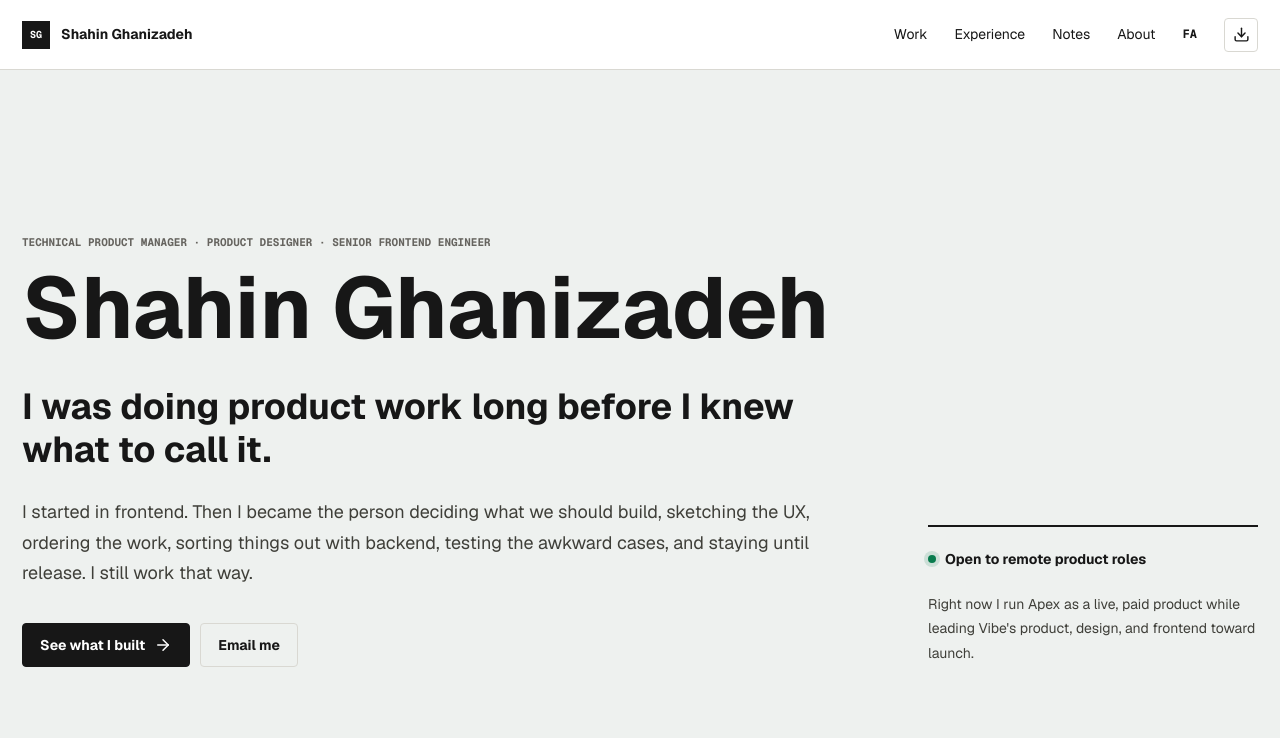
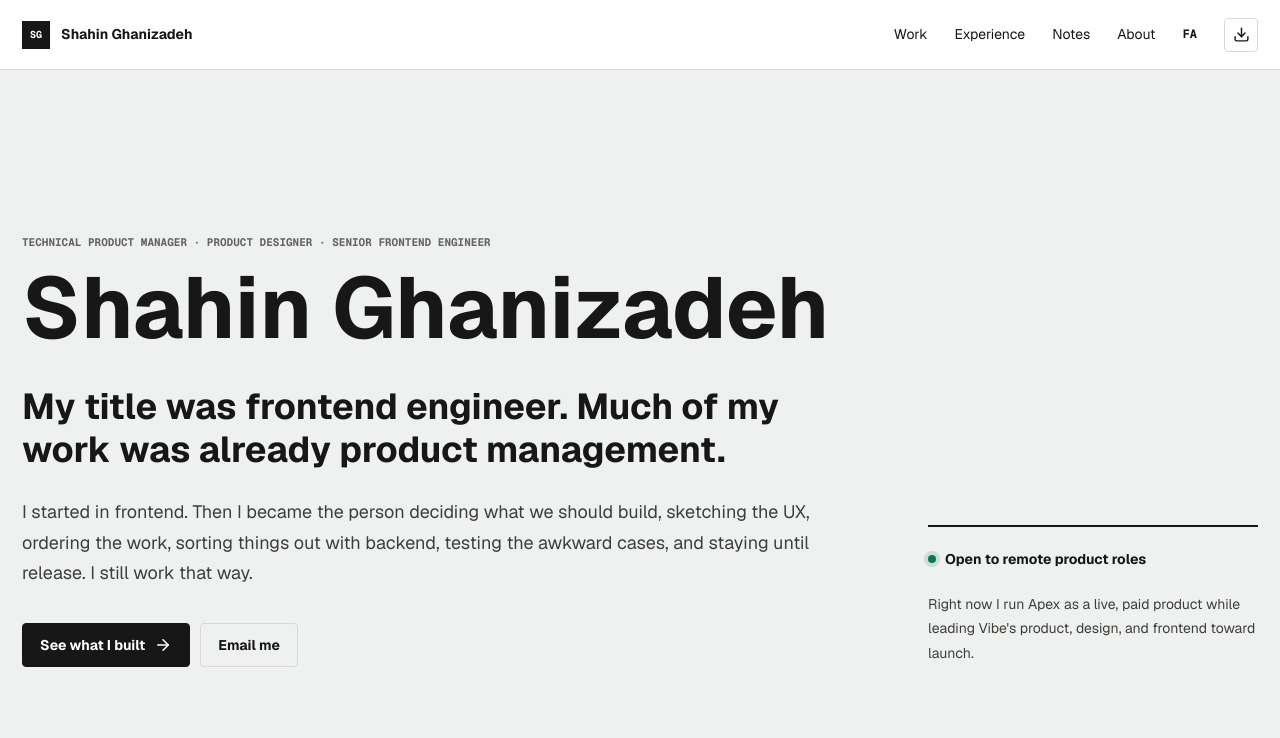
Before and after one commit to ShawnMcRich/portfolio, a Next.js app: page / in a window 1280 px wide. Shown: the top 738 px of the page. Built offline with nearby package versions, Linux system fonts and the light colour scheme.

Commit message:
Clarify product leadership headline

```diff
--- a/app/site.tsx
+++ b/app/site.tsx
@@ -32,7 +32,7 @@ const copy = {
     languageHref: "/fa",
     resume: "Download résumé",
     role: "Technical Product Manager · Product Designer · Senior Frontend Engineer",
-    intro: "I was doing product work long before I knew what to call it.",
+    intro: "My title was frontend engineer. Much of my work was already product management.",
     subintro:
       "I started in frontend. Then I became the person deciding what we should build, sketching the UX, ordering the work, sorting things out with backend, testing the awkward cases, and staying until release. I still work that way.",
     availability: "Open to remote product roles",
@@ -131,7 +131,7 @@ const copy = {
     languageHref: "/",
     resume: "دانلود رزومه",
     role: "مدیر فنی محصول · طراح محصول · توسعه‌دهنده ارشد فرانت‌اند",
-    intro: "سال‌ها بود کار محصول انجام می‌دادم، قبل از اینکه بدانم اسمش مدیریت محصول است.",
+    intro: "عنوانم توسعه‌دهنده فرانت‌اند بود، اما بخش بزرگی از کارم مدیریت محصول بود.",
     subintro:
       "از فرانت‌اند شروع کردم، اما خیلی زود درگیر تصمیم‌های قبل و بعد از کدنویسی شدم: چه چیزی بسازیم، تجربه کاربر چطور باشد، کدام کار زودتر انجام شود و محصول چطور به دست کاربر برسد. هنوز هم از ایده تا تست و انتشار کنار کار می‌مانم.",
     availability: "آماده همکاری ریموت با تیم‌های محصول",
```
